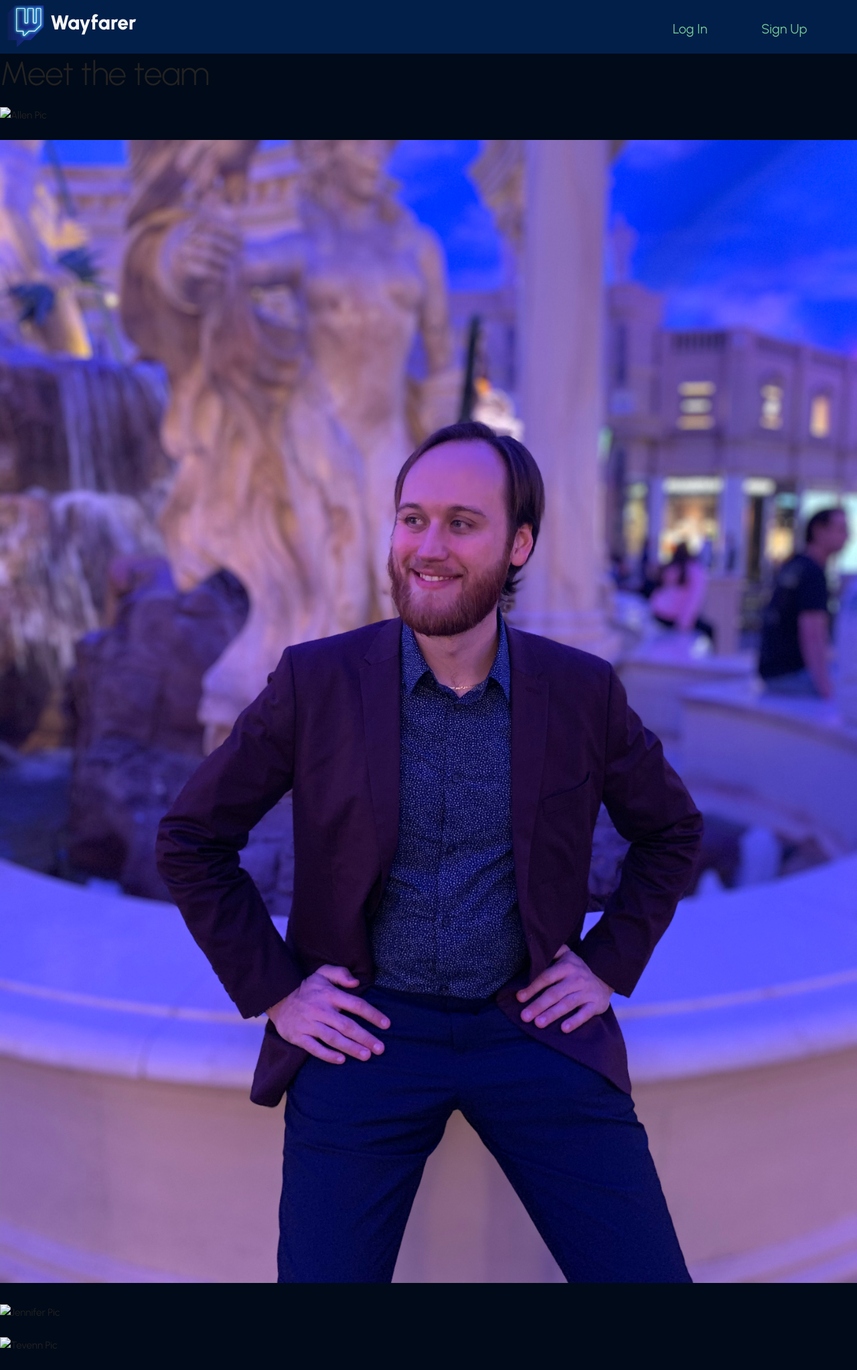
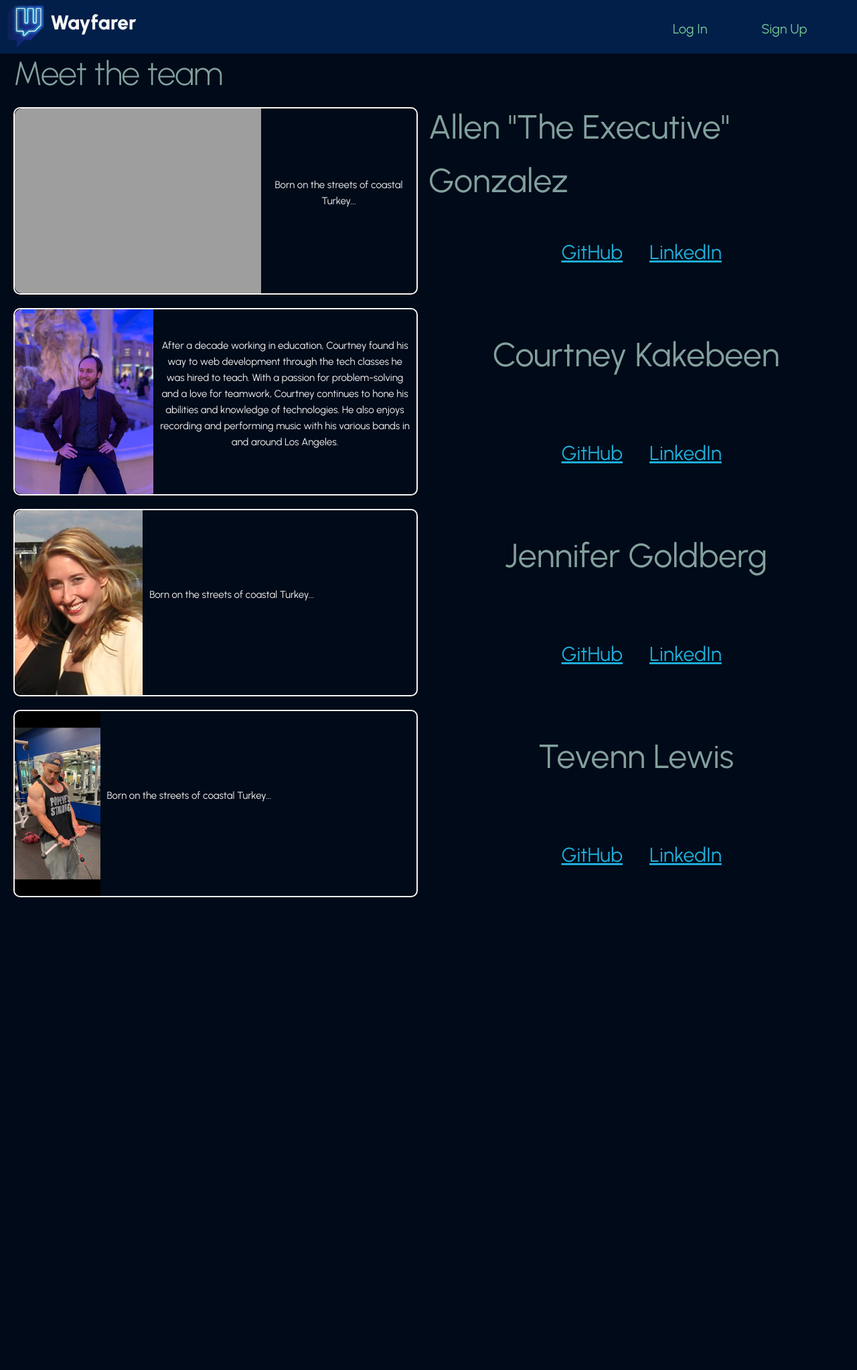
Before and after one commit to geearen/the-wayfarer, a Django app: page /accounts/about/ in a window 1280 px wide. Shown: the whole page at 67% size. After the commit the page ends 1340 px from the top, so only its background shows below. Run offline with Django 3.2, Linux system fonts and the light colour scheme; grey boxes are pictures that could not be loaded.

Commit message:
finished about.html page

```diff
--- a/app_account/static/styles/main.css
+++ b/app_account/static/styles/main.css
@@ -659,3 +659,200 @@ body::-webkit-scrollbar-thumb{
   border-radius: 20px;
   border: 3px solid var(--button);
 }
+
+
+
+
+
+
+
+
+
+
+
+
+
+
+
+
+
+
+
+
+
+
+
+
+
+
+
+
+
+
+
+
+
+
+
+
+
+
+
+
+
+
+
+
+
+
+
+
+
+
+
+
+
+
+
+
+
+
+
+
+
+
+
+
+
+
+
+
+
+
+
+
+
+
+
+
+
+
+
+
+
+
+
+
+
+
+.meet_the_team {
+  color: var(--secondary-text);
+  margin-left: 20px;
+}
+
+.team_container {
+  display: grid;
+  grid-template-rows: repeat(4, 35vh);
+  grid-template-columns: 600px 1fr;
+  grid-template-areas:
+  'exec exec-n'
+  'court court-n'
+  'jenny jenny-n'
+  'tev tev-n';
+  gap: 20px;
+}
+
+.team_member {
+  display: flex;
+  flex-direction: row;
+  border: 2px solid var(--text);
+  border-radius: 10px;
+  width: 600px;
+  margin-left: 20px;
+}
+
+.name_container {
+  display: grid;
+  grid-template-rows: 50% 50%;
+  grid-template-columns: 50% 50%;
+  grid-template-areas:
+  'about-name about-name'
+  'git linkedin';
+  color: var(--secondary-text);
+  font-size: 50px;
+  justify-content: center;
+  align-items: center;
+}
+
+.about_name {
+  grid-area: about-name;
+  margin: 0 auto;
+  padding: 20px;
+}
+
+.team_image {
+  width: auto;
+  height: auto;
+  border-radius: 10px 0 0 10px;
+}
+
+.team_info {
+  color: var(--text);
+  align-self: center;
+  text-align: center;
+  padding: 10px;
+}
+
+.exec {
+  grid-area: exec;
+}
+
+.court {
+  grid-area: court;
+}
+
+.jenny {
+  grid-area: jenny;
+}
+
+.tev {
+  grid-area: tev;
+}
+
+.exec_name {
+  grid-area: exec-n;
+}
+
+.court_name {
+  grid-area: court-n;
+}
+
+.jenny_name {
+  grid-area: jenny-n;
+}
+
+.tev_name {
+  grid-area: tev-n;
+}
+
+.git {
+  grid-area: git;
+  margin: 0 auto;
+  font-size: 30px;
+}
+
+.linkedin {
+  grid-area: linkedin;
+  margin: 0 auto;
+  font-size: 30px;
+}
+
+.git-container {
+  text-align: right;
+  margin-right: 20px;
+}
+
+.linkedin-container {
+  text-align: left;
+  margin-left: 20px;
+}
--- a/app_account/templates/about.html
+++ b/app_account/templates/about.html
@@ -4,26 +4,64 @@
 
 {% block content %}
 
-<h1>Meet the team</h1>
+<h1 class="meet_the_team">Meet the team</h1>
+<div class="team_container">
+  <div class="team_member exec">
+    <img class="team_image" src="/static/assets/Exec.JPG" alt="Allen Pic" />
+    <p class="team_info">Born on the streets of coastal Turkey...</p>
+  </div>
+  <div class="name_container exec_name">
+    <p class="about_name">Allen "The Executive" Gonzalez</p>
+    <div class="git-container">
+      <a class="git" href="https://github.com/geearen">GitHub</a>
+    </div>
+    <div class="linkedin-container">
+      <a class="linkedin" href="https://www.linkedin.com/in/allen-gee/">LinkedIn</a>
+    </div>
+  </div>
 
-<div class="team_member">
-  <img class="team_image" src="" alt="Allen Pic" />
-  <p class="team_info"></p>
-</div>
+  <div class="team_member court">
+    <img class="team_image" src="/static/assets/Court.jpeg" alt="Courtney Pic" />
+    <p class="team_info">After a decade working in education, Courtney found his way to web development through the tech classes he was hired to teach. With a passion for problem-solving and a love for teamwork, Courtney continues to hone his abilities and knowledge of technologies. He also enjoys recording and performing music with his various bands in and around Los Angeles.</p>
+  </div>
+  <div class="name_container court_name">
+    <p class="about_name">Courtney Kakebeen</p>
+    <div class="git-container">
+      <a class="git" href="https://github.com/LAsoul88">GitHub</a>
+    </div>
+    <div class="linkedin-container">
+      <a class="linkedin" href="https://www.linkedin.com/in/courtneykakebeen/">LinkedIn</a>
+    </div>
+  </div>
 
-<div class="team_member">
-  <img class="team_image" src="/static/assets/Court.jpeg" alt="Courtney Pic" />
-  <p class="team_info"></p>
-</div>
+  <div class="team_member jenny">
+    <img class="team_image" src="/static/assets/Jenny.jpg" alt="Jennifer Pic" />
+    <p class="team_info">Born on the streets of coastal Turkey...</p>
+  </div>
+  <div class="name_container jenny_name">
+    <p class="about_name">Jennifer Goldberg</p>
+    <div class="git-container">
+      <a class="git" href="https://github.com/jennifergoldberg">GitHub</a>
+    </div>
+    <div class="linkedin-container">
+      <a class="linkedin" href="https://www.linkedin.com/in/jennifer-goldberg/">LinkedIn</a>
+    </div>
+  </div>
 
-<div class="team_member">
-  <img class="team_image" src="" alt="Jennifer Pic" />
-  <p class="team_info"></p>
-</div>
+  <div class="team_member tev">
+    <img class="team_image" src="/static/assets/Tev.png" alt="Tevenn Pic" />
+    <p class="team_info">Born on the streets of coastal Turkey...</p>
+  </div>
+  <div class="name_container tev_name">
+    <p class="about_name">Tevenn Lewis</p>
+    <div class="git-container">
+      <a class="git" href="https://github.com/TevennLewis">GitHub</a>
+    </div>
+    <div class="linkedin-container">
+      <a class="linkedin" href="https://www.linkedin.com/in/tevenn-lewis/">LinkedIn</a>
+    </div>
+  </div>
 
-<div class="team_member">
-  <img class="team_image" src="" alt="Tevenn Pic" />
-  <p class="team_info"></p>
 </div>
 
 {% endblock %}
```
Also changed, not shown: app_account/static/assets/Tev.jpg (deleted), app_account/static/assets/Tev.png (added).
